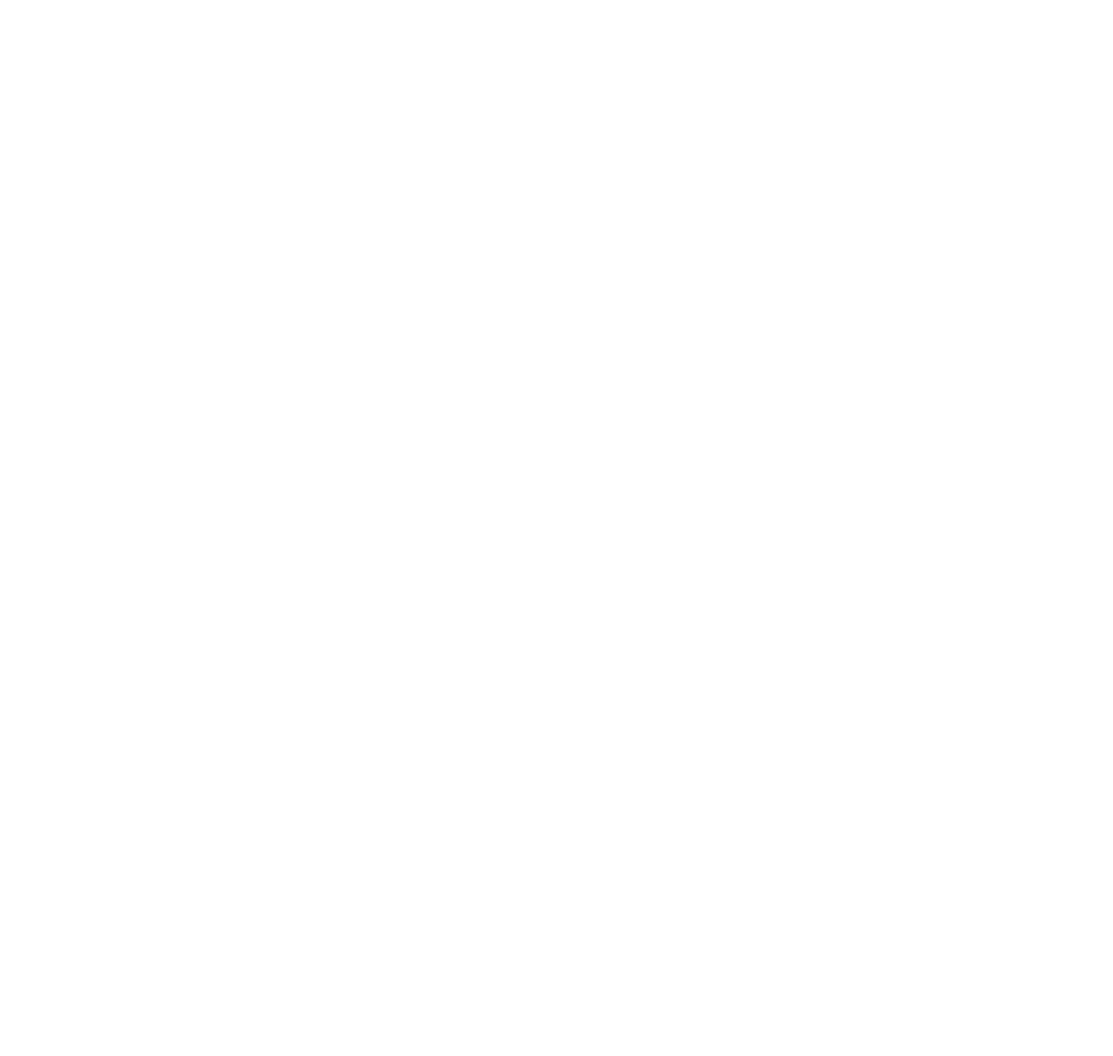
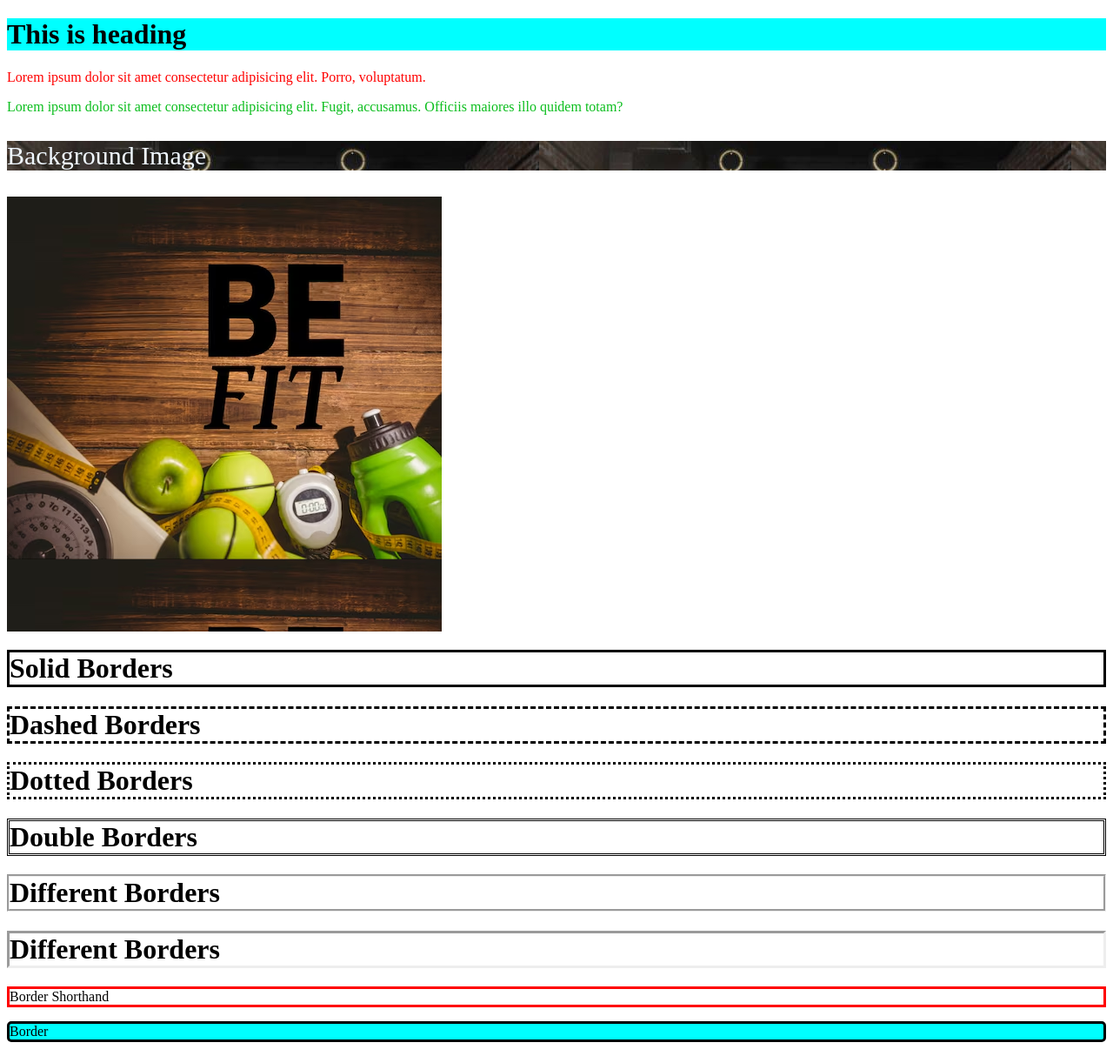
Before and after one commit to NamanVerma33/KVON-Tech, a plain HTML site: page CSS/css_Basics.html in a window 1280 px wide. Shown: the whole page at 87% size. Before the commit the page ends 800 px from the top, so only its background shows below. Drawn offline with Linux system fonts and the light colour scheme.

Commit message:
secondcommit

```diff
--- /dev/null
+++ b/CSS/css_Basics.css
@@ -0,0 +1,12 @@
+#heading{
+    background-color: aqua;
+}
+.para{
+    color: red;
+}
+
+#box{
+    width: 500px;
+    height: 500px;
+    background-image: url('/Projects/images/motivational-text-with-healthy-elements_1134-373.avif');
+}
--- a/CSS/css_Basics.html
+++ b/CSS/css_Basics.html
@@ -2,6 +2,51 @@
 <html>
   <head>
     <title>CSS Basics</title>
+    <link rel="stylesheet" href="css_Basics.css" />
+    <!--External CSS-->
+    <!-- Internal CSS by style tag -->
+    <style>
+      .left {
+        color: rgb(11, 190, 29);
+      }
+      #shorthand {
+        border: 3px solid red;
+      }
+    </style>
   </head>
-  <body></body>
+  <body>
+    <h1 id="heading">This is heading</h1>
+    <p class="para">
+      Lorem ipsum dolor sit amet consectetur adipisicing elit. Porro,
+      voluptatum.
+    </p>
+    <p class="para left">
+      Lorem ipsum dolor sit amet consectetur adipisicing elit. Fugit, accusamus.
+      Officiis maiores illo quidem totam?
+    </p>
+
+    <p
+      style="
+        font-size: 30px;
+        background-image: url('/Projects/images/20465a2eb9d1aef97a928968ab7efa15.jpg');
+        color: aliceblue;
+      "
+    >
+      Background Image
+    </p>
+
+    <div id="box"></div>
+
+    <h1 style="border-style: solid">Solid Borders</h1>
+    <h1 style="border-style: dashed">Dashed Borders</h1>
+    <h1 style="border-style: dotted">Dotted Borders</h1>
+    <h1 style="border-style: double">Double Borders</h1>
+    <h1 style="border-style: groove">Different Borders</h1>
+    <h1 style="border-style: inset">Different Borders</h1>
+
+    <p id="shorthand">Border Shorthand</p>
+    <p style="border-style: solid; border-radius: 5px; background-color: aqua">
+      Border
+    </p>
+  </body>
 </html>
```
